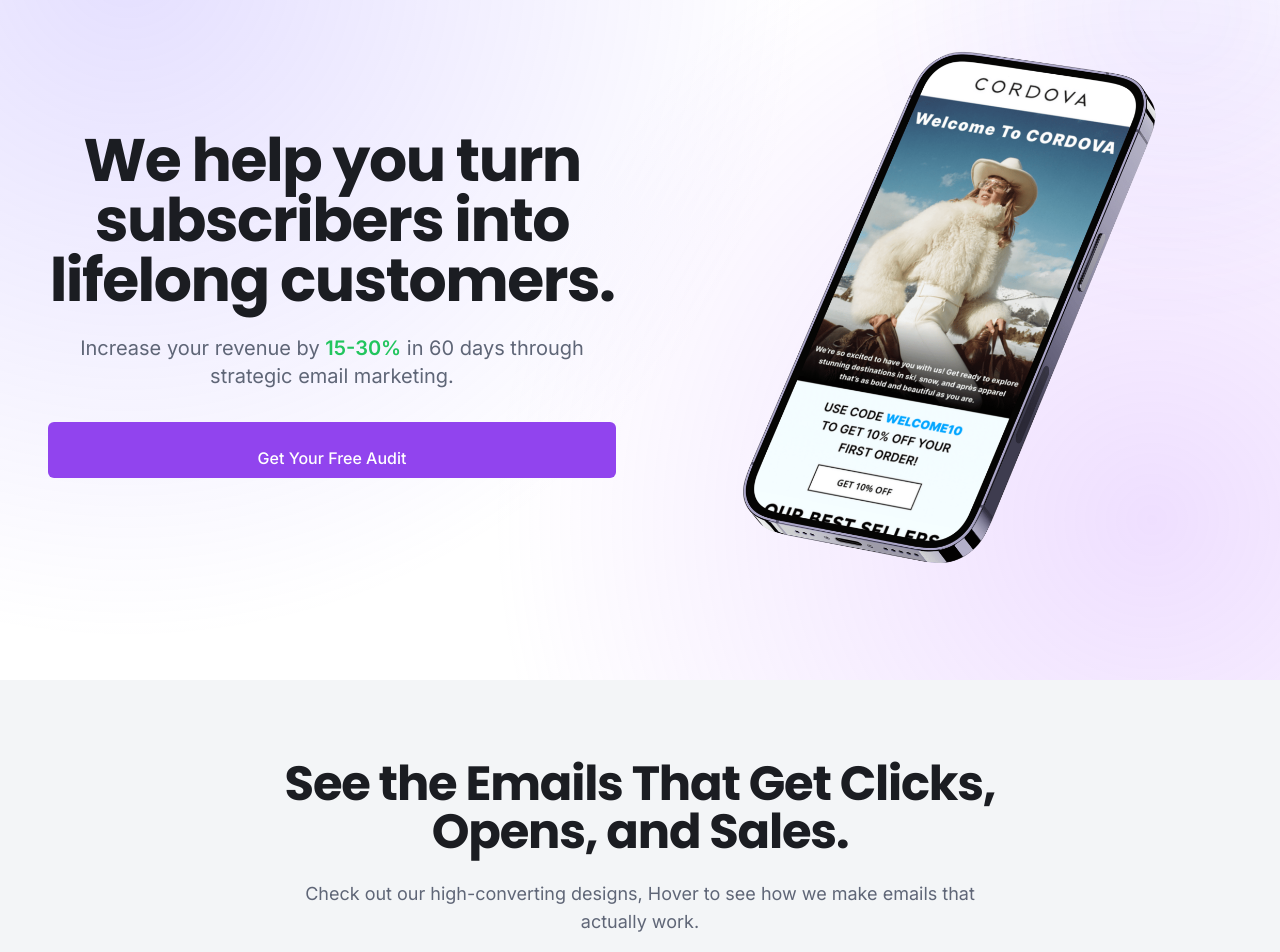
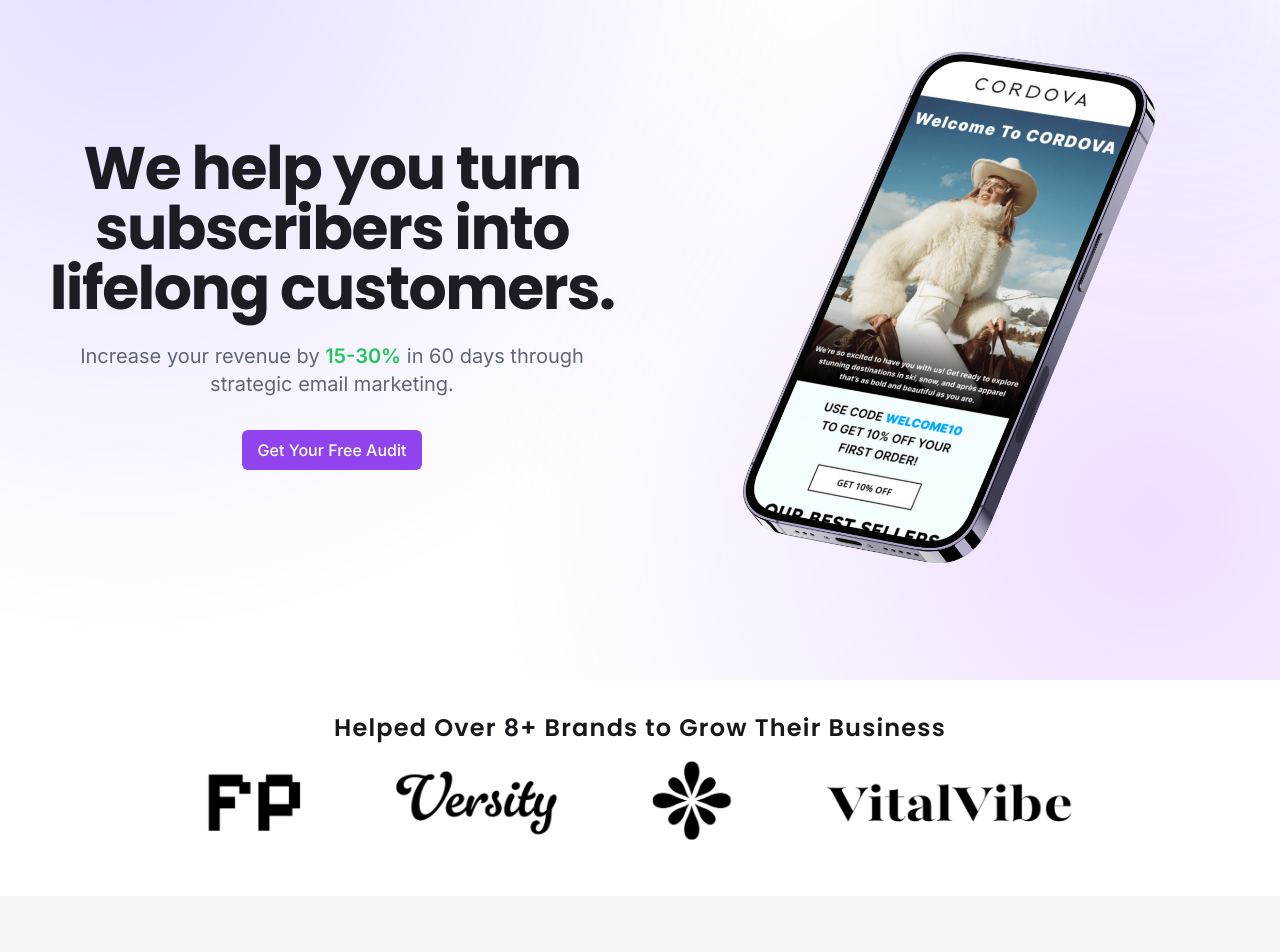
Before and after one commit to axeonyx/axiemails, a React (Vite) app: page / in a window 1280 px wide. Shown: the part 120-1072 px from the top of the page. Built offline with nearby package versions, Linux system fonts and the light colour scheme.

Commit message:
New Changes

```diff
--- a/src/pages/Index.tsx
+++ b/src/pages/Index.tsx
@@ -52,16 +52,13 @@ const Index = () => {
 
       <Header />
 
+{/* Hero Section */}
 <section className="min-h-screen flex items-center pt-28 pb-0 px-6 md:px-8 lg:px-12 hero-gradient-bg">
   <div className="max-w-7xl mx-auto w-full">
     <div className="flex flex-col lg:flex-row items-center gap-12 mb-16">
 
-      {/* Left: Text Content */}
-      <div
-        className="fade-in-element lg:w-1/2 flex flex-col justify-center text-center lg:text-center h-full"
-        ref={addToObserver}
-      >
-        <div className="flex flex-col justify-center h-full">
+      {/* Left: Text Content (Centered) */}
+      <div className="fade-in-element lg:w-1/2 text-center lg:text-center" ref={addToObserver}>
         <h1 className="text-4xl md:text-5xl lg:text-6xl font-bold tracking-tight leading-tight mb-6">
           We help you turn subscribers into lifelong customers.
         </h1>
@@ -72,26 +69,41 @@ const Index = () => {
         </p>
         <a
           href="https://calendly.com/anish-axiemails/30min"
-            className="button-primary-small hover-float inline-block h-14 leading-[3.5rem]"
+          className="button-primary-small hover-float inline-block"
           aria-label="Book a free audit via Calendly"
         >
           Get Your Free Audit
         </a>
       </div>
-      </div>
 
-      {/* Right: Hero Image */}
-      <div
-        className="fade-in-element lg:w-1/2 flex justify-center lg:justify-end items-stretch"
-        ref={addToObserver}
-      >
+      {/* Right: Image (Larger & shifted) */}
+      <div className="fade-in-element lg:w-1/2 flex justify-center lg:justify-end" ref={addToObserver}>
         <img
           src="/HeroImage.png"
           alt="Illustration representing strategic email marketing for revenue growth"
-          className="w-full h-auto max-w-[600px] object-contain"
+          className="w-full h-auto max-w-[500px] lg:max-w-[600px]"
         />
       </div>
 
+    </div>
+  </div>
+</section>
+
+
+      {/* Social Proof */}
+      <section className="py-8 px-6 md:px-8 lg:px-12 bg-white-50">
+        <div className="max-w-7xl mx-auto">
+          <div className="text-center mb-6 space-y-4">
+            <h3 className="text-2xl font-semibold tracking-wider text-primary">
+            Helped Over 8+ Brands to Grow Their Business
+            </h3>
+            <div className="flex flex-wrap justify-center items-center gap-8">
+              <img
+                src="/1.png"
+                alt="Client Logo"
+                className="h-10 md:h-20 w-auto max-w-full object-contain cursor-pointer hover:scale-105 transition-transform duration-300"
+              />
+            </div>
           </div>
         </div>
       </section>
```
Lines whose indentation alone changed are shown as unchanged.
